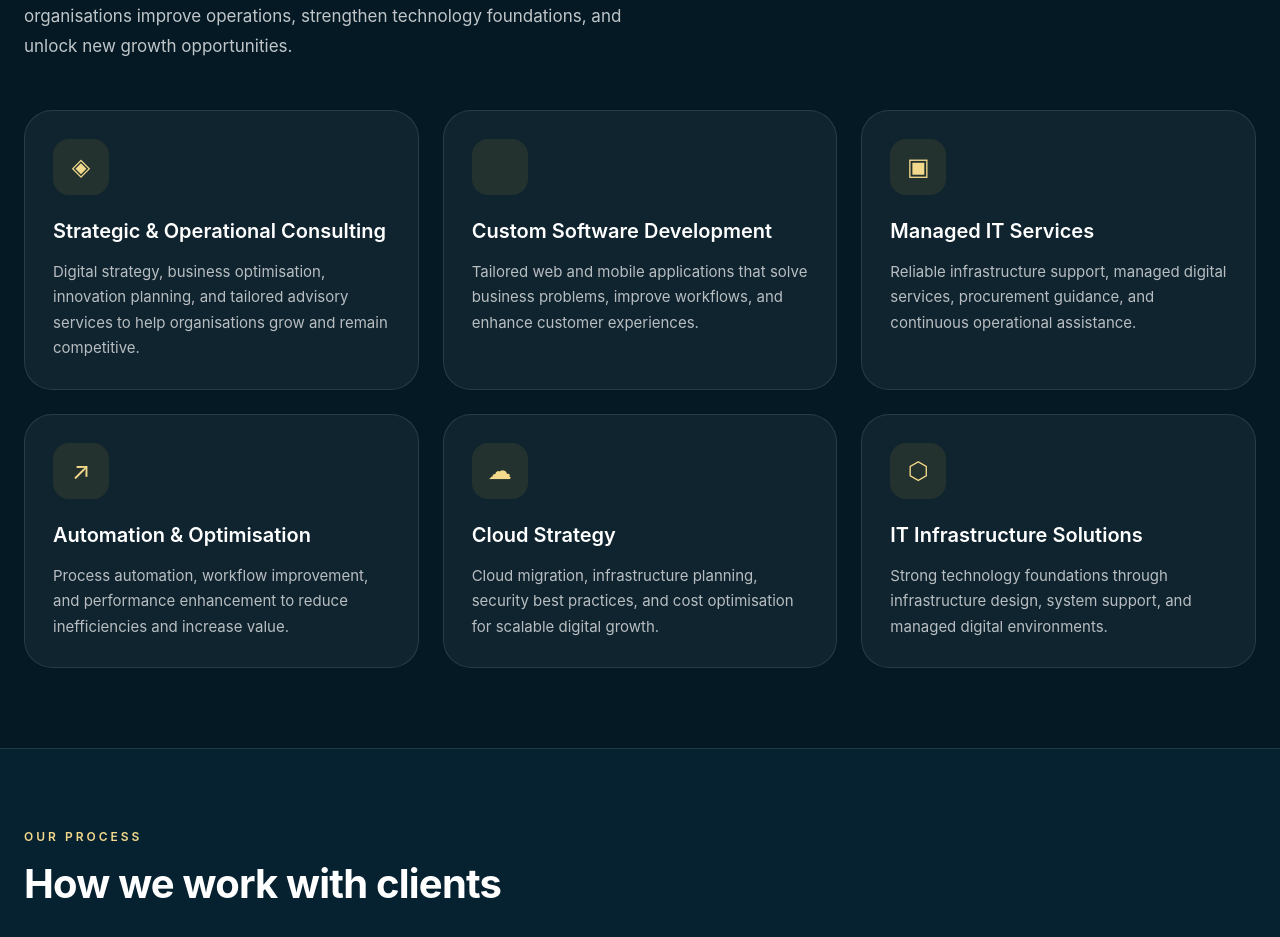
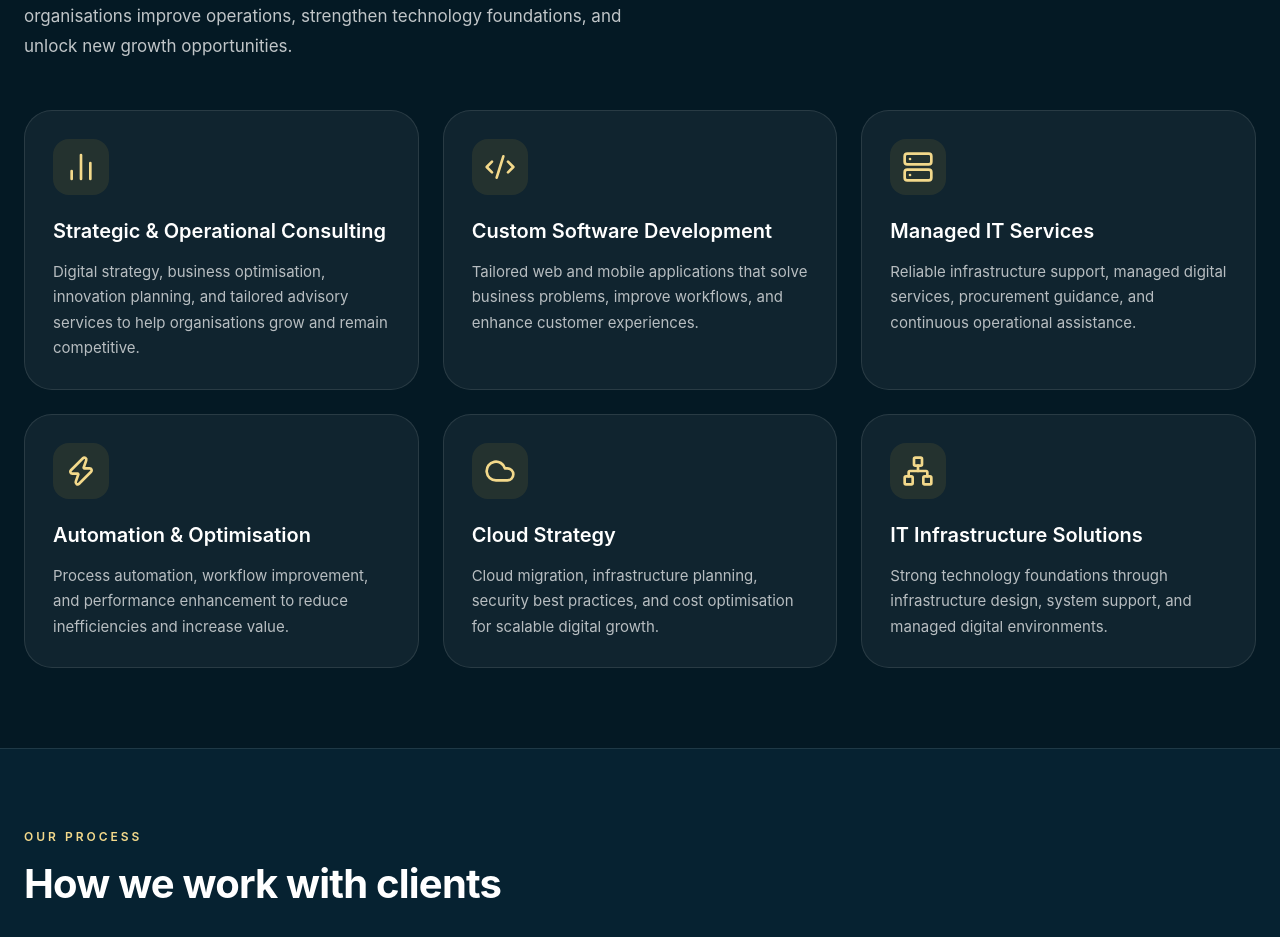
Before and after one commit to kevincode06/eskstrategic, a React (Create React App) app: page / in a window 1280 px wide. Shown: the part 1680-2617 px from the top of the page. Built offline with nearby package versions, Linux system fonts and the light colour scheme.

Commit message:
fixed icons on services

```diff
--- a/package.json
+++ b/package.json
@@ -7,8 +7,10 @@
     "@testing-library/jest-dom": "^6.9.1",
     "@testing-library/react": "^16.3.2",
     "@testing-library/user-event": "^13.5.0",
+    "lucide-react": "^1.8.0",
     "react": "^19.2.5",
     "react-dom": "^19.2.5",
+    "react-icons": "^5.6.0",
     "react-scripts": "5.0.1",
     "web-vitals": "^2.1.4"
   },
--- a/src/components/EskStrategicHomepage.jsx
+++ b/src/components/EskStrategicHomepage.jsx
@@ -1,6 +1,15 @@
 import { useMemo, useState } from "react";
 import styles from "../styles/EskStrategicHomepage.module.css";
 import logo from "../assets/logo.png";
+
+import {
+  BarChart2,
+  Code2,
+  Server,
+  Zap,
+  Cloud,
+  Network
+} from "lucide-react";
 
 export default function EskStrategicHomepage() {
   // Language State
@@ -67,31 +76,31 @@ export default function EskStrategicHomepage() {
               title: "Custom Software Development",
               description:
                 "Tailored web and mobile applications that solve business problems, improve workflows, and enhance customer experiences.",
-              icon: "",
+
             },
             {
               title: "Managed IT Services",
               description:
                 "Reliable infrastructure support, managed digital services, procurement guidance, and continuous operational assistance.",
-              icon: "▣",
+
             },
             {
               title: "Automation & Optimisation",
               description:
                 "Process automation, workflow improvement, and performance enhancement to reduce inefficiencies and increase value.",
-              icon: "↗",
+
             },
             {
               title: "Cloud Strategy",
               description:
                 "Cloud migration, infrastructure planning, security best practices, and cost optimisation for scalable digital growth.",
-              icon: "☁",
+
             },
             {
               title: "IT Infrastructure Solutions",
               description:
                 "Strong technology foundations through infrastructure design, system support, and managed digital environments.",
-              icon: "⬡",
+
             },
           ],
         },
@@ -294,6 +303,17 @@ export default function EskStrategicHomepage() {
   //  Active translation shortcut
   const t = copy[language];
 
+  // ─── Service Icons ─────────────────────────────────────────────────────────
+  // *** THIS IS WHERE serviceIcons GOES — after t, before return ***
+  const serviceIcons = [
+    <BarChart2 size={32} />,
+    <Code2 size={32} />,
+    <Server size={32} />,
+    <Zap size={32} />,
+    <Cloud size={32} />,
+    <Network size={32} />,
+  ];
+
   // Render
   return (
     <div className={styles.page}>
@@ -401,6 +421,7 @@ export default function EskStrategicHomepage() {
           </div>
         </section>
 
+
         {/* Services Section */}
 <section id="services" className={styles.services}>
   <div className={styles.servicesIntro}>
@@ -409,9 +430,11 @@ export default function EskStrategicHomepage() {
     <p className={styles.sectionBody}>{t.services.intro}</p>
   </div>
   <div className={styles.servicesGrid}>
-            {t.services.items.map((service) => (
+    {t.services.items.map((service, index) => (
       <div key={service.title} className={styles.serviceCard}>
-                <div className={styles.serviceIcon}>{service.icon}</div>
+        <div className={styles.serviceIcon}>
+          {serviceIcons[index]}
+        </div>
         <h3 className={styles.serviceTitle}>{service.title}</h3>
         <p className={styles.serviceDesc}>{service.description}</p>
       </div>
```
Also changed, not shown: 1 other file (tests, documents, lock files or other folders). Lines whose indentation alone changed are shown as unchanged.
